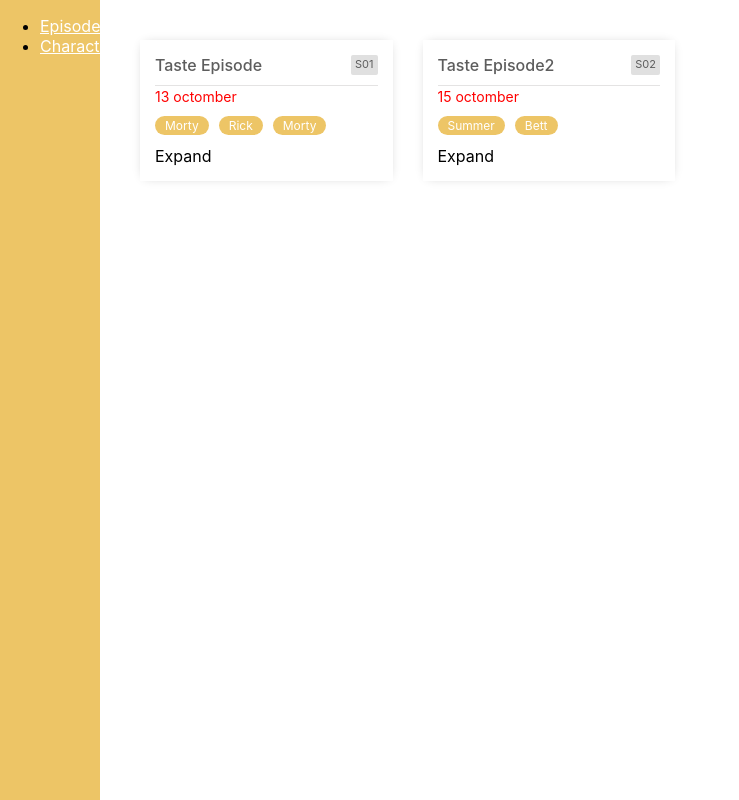
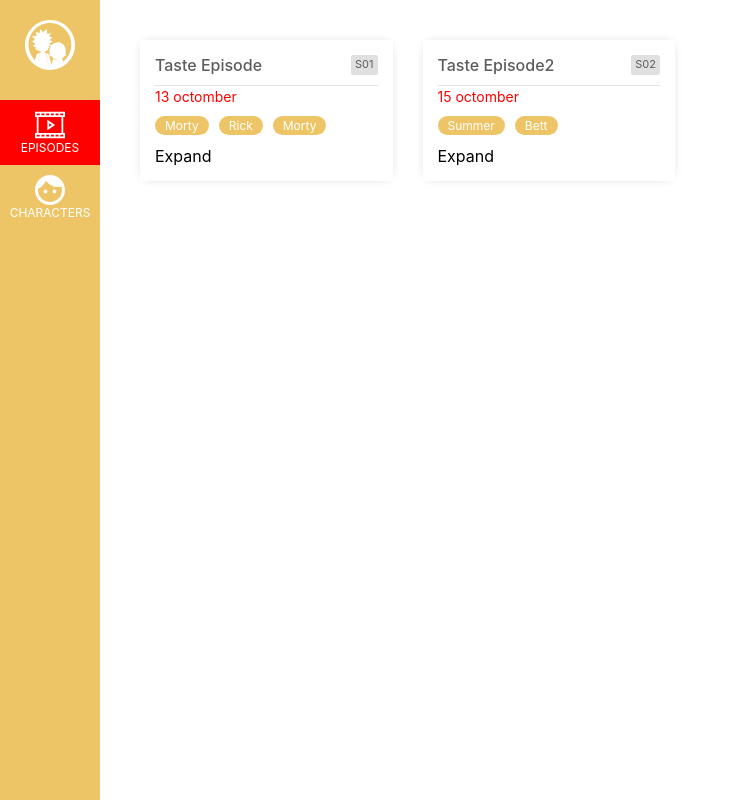
Before and after one commit to dayanapanova/RickAndMorty, a React (Create React App) app: page / in a window 1280 px wide. Shown: the whole page, without its empty margins (0-739 px from the left). Built offline with nearby package versions, Linux system fonts and the light colour scheme.

Commit message:
styling menu items in navigation

```diff
--- a/src/components/Navigation.js
+++ b/src/components/Navigation.js
@@ -1,6 +1,7 @@
 import React from 'react';
-import { Link } from 'react-router-dom';
-import styled from 'styled-components'
+import { NavLink, Link } from 'react-router-dom';
+import styled from 'styled-components';
+import { LogoIcon, EpisodeIcon, CharacterIcon } from '@/icons';
 
 const Navigation = styled.div`
     position: fixed;
@@ -8,33 +9,74 @@ const Navigation = styled.div`
     height: 100%;
     width: ${({ theme })=> theme.sizes.sideBarWidth}px;
     background-color: ${({ theme })=> theme.colors.primary};
+    padding: 20px 0;
 `
 
-const MenuItem = styled(Link)`
+const Menu = styled.ul`
+    list-style: none;
+    padding: 0;
+    margin: 30px 0 0 0;
+`
+
+Menu.Item = styled(NavLink)`
     color: ${({ theme })=> theme.colors.light};
+    text-align: center;
+    text-decoration: none;
+    display: block;
+    font-size: 12px;
+    text-transform: uppercase;
+    padding: 10px 0;
+
+    &.active {
+        background-color: red;
+    }
+
+    svg {
+        fill: #fff;
+        display: block;
+        margin: 0 auto;
+        width: 30px;
+        height: 30px;
+    }
+`
+
+const LogoSvg = styled(LogoIcon)`
+    width: 50px;
+    height: 50px;
+    fill: #fff;
+    margin: 0 auto;
+    display: block;
 `
 
 const MENU_ITEMS = [
     {
         to: '/',
         label: 'Episodes',
+        icon: EpisodeIcon,
     },
     {
         to: '/characters',
         label: 'Characters',
+        icon: CharacterIcon,
     }
 ]
 
 export default () => {
     return (
         <Navigation>
-            <ul>
-                {MENU_ITEMS.map(({ label, to }, index)=> (
+            <Link to="/">
+                <LogoSvg />
+            </Link>
+            <Menu>
+                {MENU_ITEMS.map(({ label, to, icon: Icon }, index)=> (
                     <li key={`${label}-${index}`}>
-                        <MenuItem to={to}>{label}</MenuItem>
+                        <Menu.Item to={to} exact>
+                            <Icon />
+                            {label}
+                        </Menu.Item>
                     </li>
                 ))}
-            </ul>
+            </Menu>
         </Navigation>
     )
 };
--- /dev/null
+++ b/src/icons/CharacterIcon.js
@@ -0,0 +1,18 @@
+import React from "react";
+
+export default props => (
+	<svg
+		xmlns="http://www.w3.org/2000/svg"
+		x="0"
+		y="0"
+		enableBackground="new 0 0 426.667 426.667"
+		version="1.1"
+		viewBox="0 0 426.667 426.667"
+        xmlSpace="preserve"
+        {...props}
+	>
+		<path d="M149.333 208c-14.72 0-26.667 11.947-26.667 26.667 0 14.72 11.947 26.667 26.667 26.667S176 249.387 176 234.667c0-14.72-11.947-26.667-26.667-26.667z"></path>
+		<path d="M213.333 0C95.467 0 0 95.467 0 213.333s95.467 213.333 213.333 213.333S426.667 331.2 426.667 213.333 331.2 0 213.333 0zm0 384c-94.08 0-170.667-76.587-170.667-170.667 0-6.187.427-12.267 1.067-18.24 50.24-22.293 90.347-63.467 111.147-114.56 38.613 54.4 102.08 90.133 173.973 90.133 16.533 0 32.64-2.027 48-5.653 4.587 15.36 7.147 31.573 7.147 48.32C384 307.413 307.413 384 213.333 384z"></path>
+		<path d="M277.333 208c-14.72 0-26.667 11.947-26.667 26.667 0 14.72 11.947 26.667 26.667 26.667S304 249.387 304 234.667c0-14.72-11.947-26.667-26.667-26.667z"></path>
+	</svg>
+)
--- /dev/null
+++ b/src/icons/EpisodeIcon.js
@@ -0,0 +1,12 @@
+import React from "react";
+
+export default props => (
+	<svg
+		xmlns="http://www.w3.org/2000/svg"
+        viewBox="0 0 512 512"
+        {...props}
+	>
+		<path d="M512 391h-30V121h30V31H0v90h30.001v270H0v90h512zM482 91h-51V61h51zm-371 0V61h50v30zm80-30h50v30h-50zm80 0h50v30h-50zm80 0h50v30h-50zM30 61h51v30H30zm30 60h392.001v270H60zm101 300v30h-50v-30zm30 0h50v30h-50zm80 0h50v30h-50zm80 0h50v30h-50zm-321 0h51v30H30zm452 30h-51v-30h51z"></path>
+		<path d="M211 167.972v176.056L343.042 256zm30 56.056L288.958 256 241 287.972z"></path>
+	</svg>
+);
--- /dev/null
+++ b/src/icons/index.js
@@ -0,0 +1,3 @@
+export { default as LogoIcon } from './LogoIcon';
+export { default as EpisodeIcon } from './EpisodeIcon';
+export { default as CharacterIcon } from './CharacterIcon';
```
Also changed, not shown: src/icons/LogoIcon.js (added), 1 other file (tests, documents, lock files or other folders).
